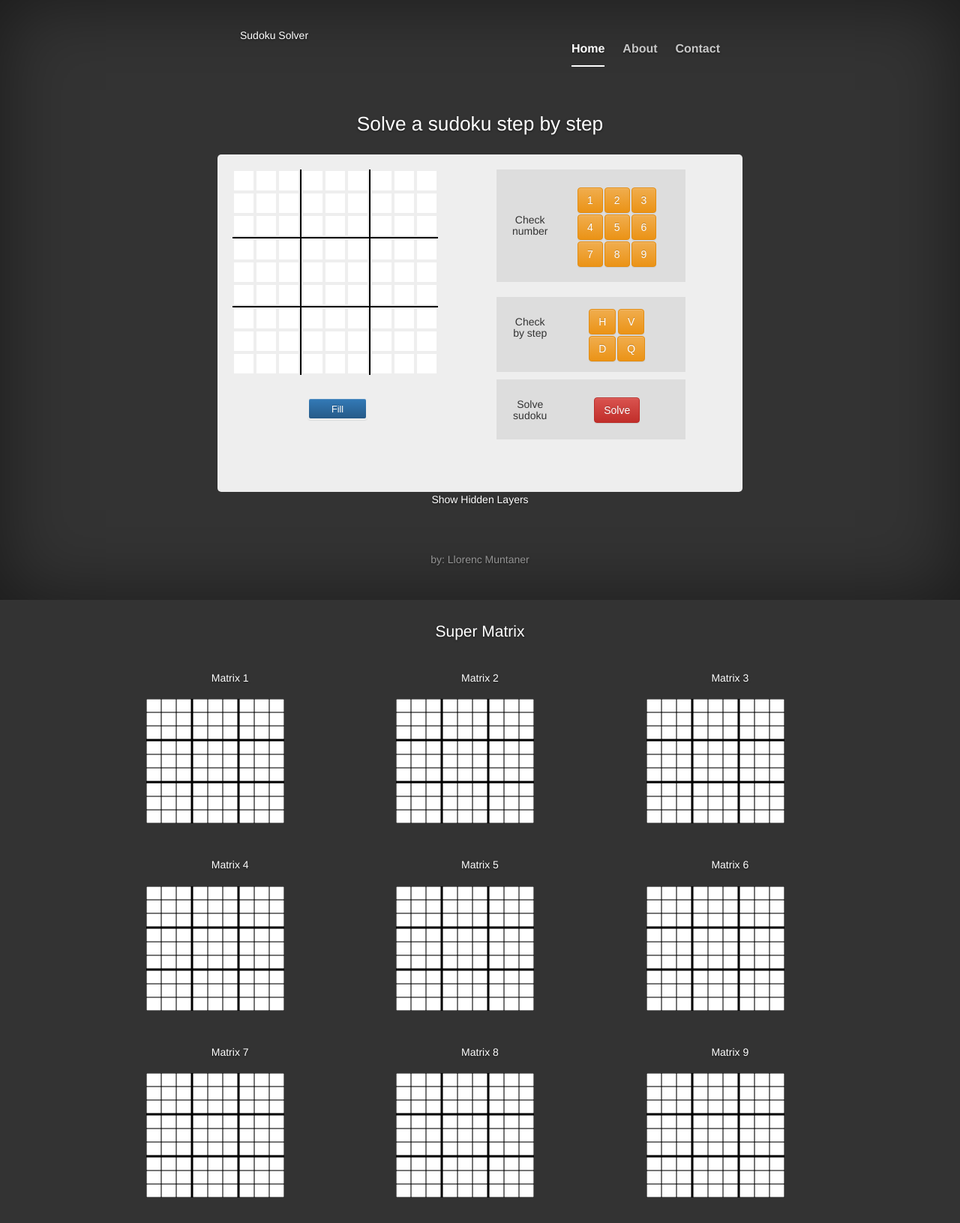
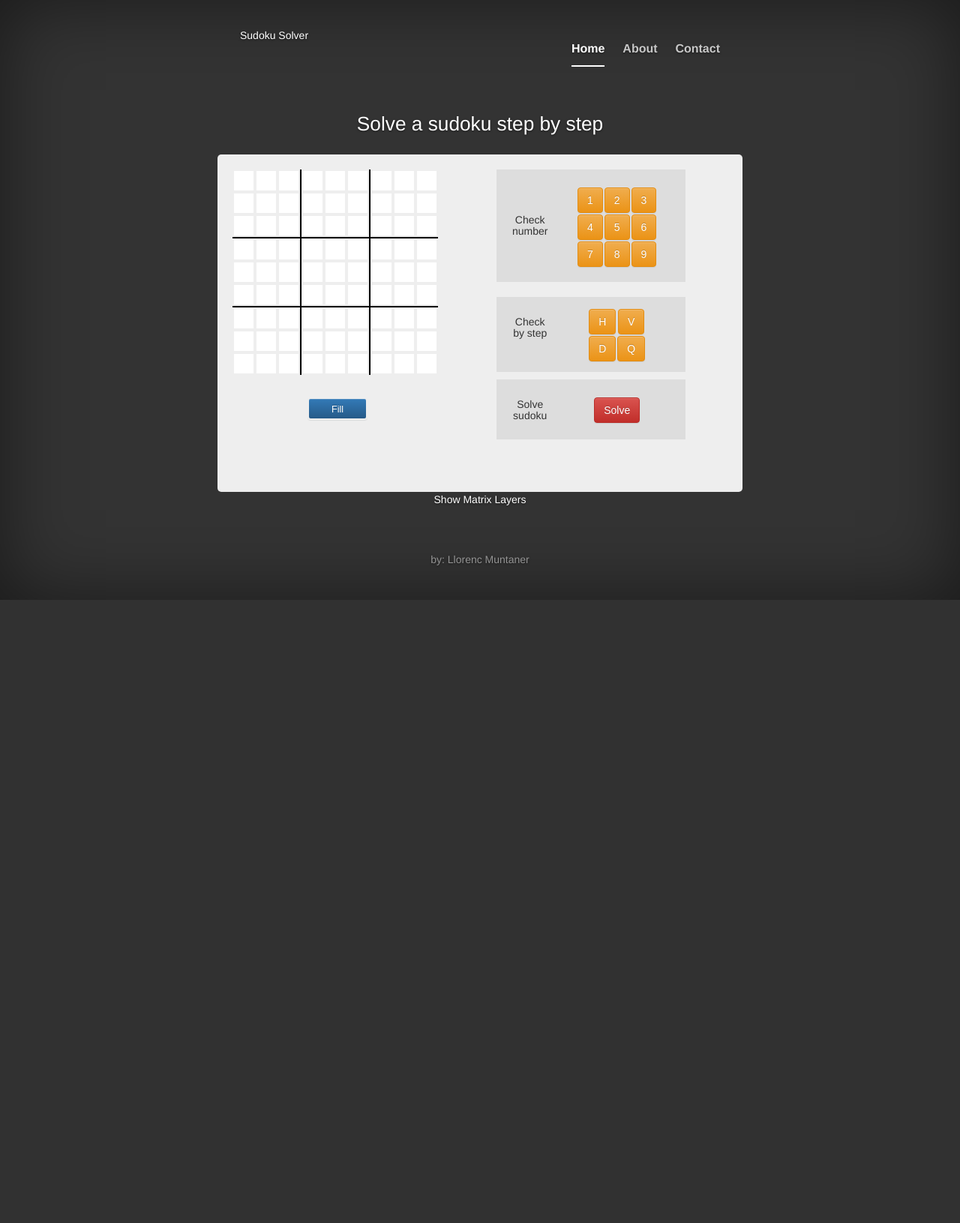
Before and after one commit to lmuntaner/sudokuSolver, a PHP site: page / in a window 1280 px wide. Shown: the whole page at 75% size. After the commit the page ends 800 px from the top, so only its background shows below. Run offline with PHP 8.4, Linux system fonts and the light colour scheme.

Commit message:
Link to show or hide the matrix layers

```diff
--- a/css/style.css
+++ b/css/style.css
@@ -95,6 +95,10 @@
 
 /*----Content solving----*/
 
+.sudoku_solving {
+	display: none;
+}
+
 .sudoku_solving h2 {
 	text-align: center;
 	margin: 30px 0;
@@ -109,7 +113,7 @@
 
 .sudoku_solving table {
 	margin-top: 20px;
-	margin-left: 40px;
+	margin-left: 50px;
 	margin-bottom: 20px;
 }
 
--- a/index.html
+++ b/index.html
@@ -197,7 +197,7 @@
       </div>
 
 			<div>
-				<a href="javascript:void(0))">Show Hidden Layers</a>
+				<a href="javascript:void(0))" class="show-hidden">Show Matrix Layers</a>
 			</div>
 
       <div class="mastfoot">
@@ -273,6 +273,16 @@
 		  $('[data-toggle="tooltip"]').tooltip()
 		});
 
+		$('.show-hidden').on("click", function () {
+			if ($('.sudoku_solving').css('display') === 'none') {
+				$('.sudoku_solving').css('display', 'block');
+				$('.show-hidden').text("Hide Matrix Layers");
+			} else {
+				$('.sudoku_solving').css('display', 'none');
+				$('.show-hidden').text("Show Matrix Layers");
+			}
+		})
+
     </script>
 </body>
 
```
